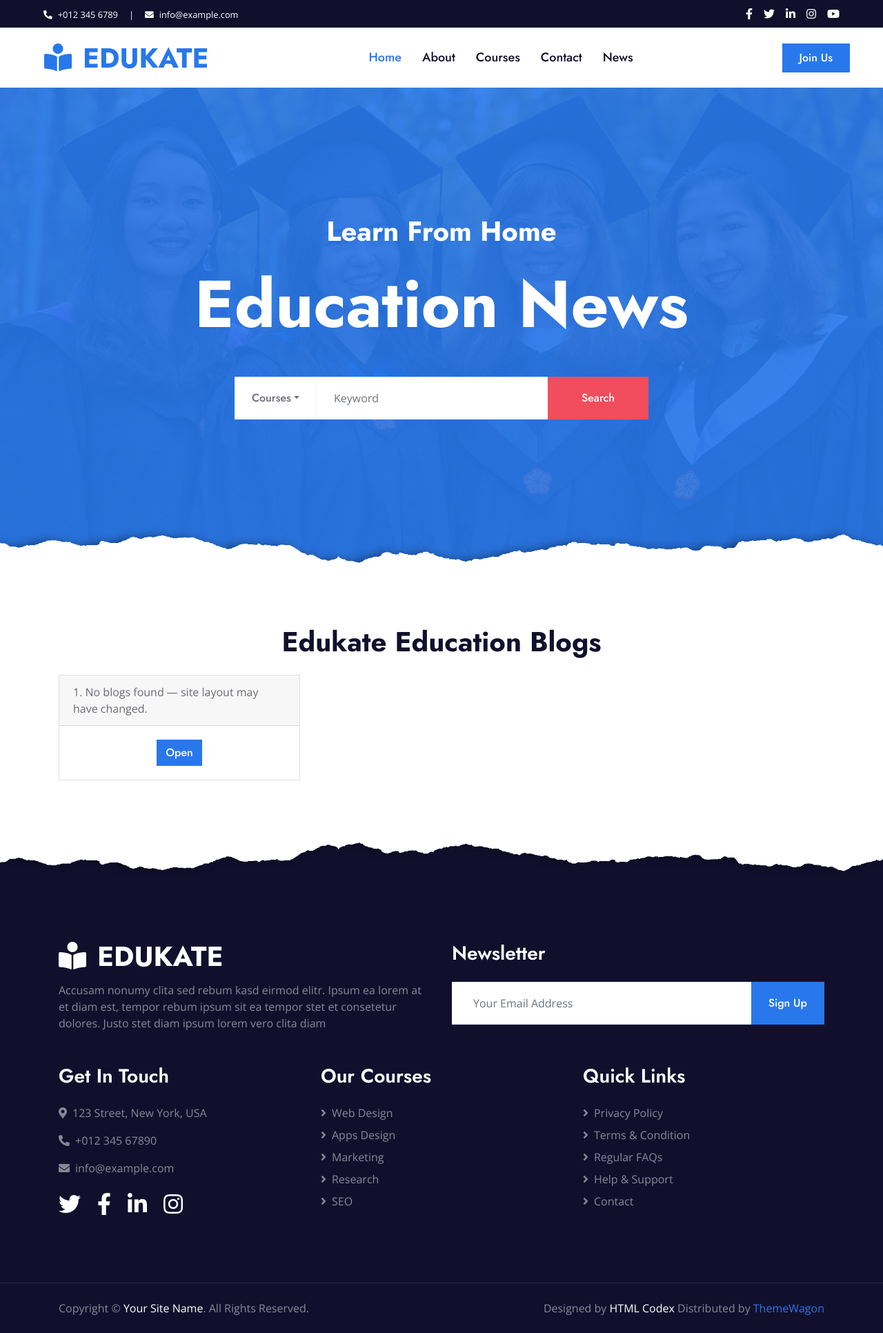
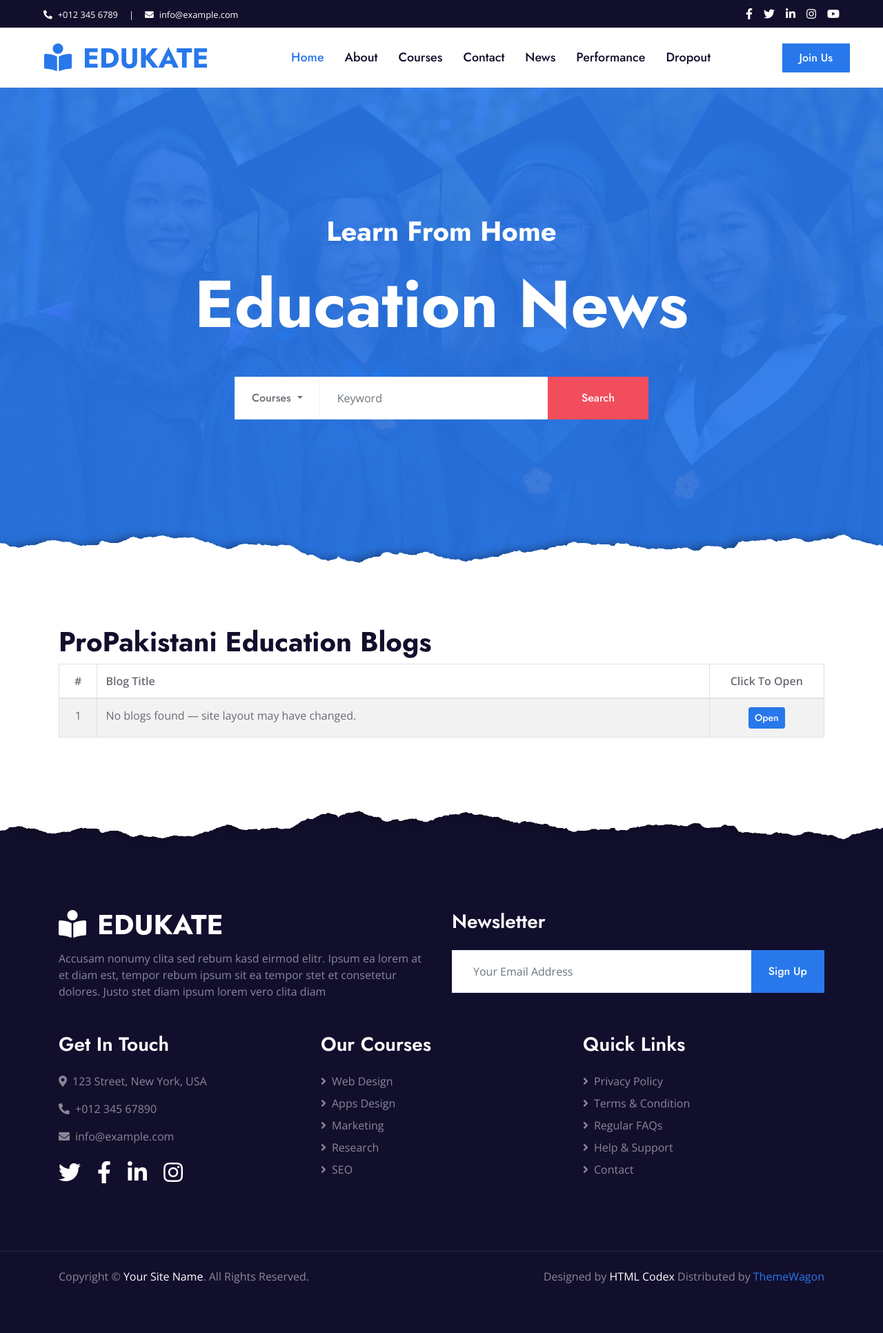
Before and after one commit to moheebakhter/E-projectEdu, a Django app: page /new in a window 1280 px wide. Shown: the whole page at 69% size. After the commit the page ends 1860 px from the top, so only its background shows below. Run offline with Django 5.2, Linux system fonts and the light colour scheme; data that the repository does not hold is empty; some libraries are stand-ins or nearby versions.

Commit message:
predictup

```diff
--- a/Education/myapp/templates/myapp/news.html
+++ b/Education/myapp/templates/myapp/news.html
@@ -6,27 +6,36 @@
         background-color: #f8f9fa;
         padding: 30px;
     }
-    .card {
+
+    .table-container {
+        background: white;
         border-radius: 12px;
-        box-shadow: 0 4px 12px rgba(0,0,0,0.1);
-        margin-bottom: 20px;
+        padding: 20px;
+        box-shadow: 0 4px 12px rgba(0, 0, 0, 0.1);
     }
-    .card-header {
+
+    h1 {
+        text-align: center;
+        font-weight: bold;
+        margin-bottom: 25px;
+    }
+
+    th {
         background-color: #0d6efd;
         color: white;
-        font-weight: bold;
-        font-size: 1.2rem;
-        padding: 15px 20px;
     }
-    .card-body {
-        padding: 20px;
+
+    tr:hover {
+        background-color: #f1f1f1;
     }
-    .btn-primary {
-        background-color: #0d6efd;
-        border: none;
+
+    a {
+        text-decoration: none;
+        color: #0d6efd;
     }
-    .btn-primary:hover {
-        background-color: #084298;
+
+    a:hover {
+        text-decoration: underline;
     }
 </style>
 {% endblock %}
@@ -37,17 +46,21 @@
     <div class="container text-center my-5 py-5">
         <h1 class="text-white mt-4 mb-4">Learn From Home</h1>
         <h1 class="text-white display-1 mb-5">Education News</h1>
+
         <div class="mx-auto mb-5" style="width: 100%; max-width: 600px;">
             <div class="input-group">
                 <div class="input-group-prepend">
-                    <button class="btn btn-outline-light bg-white text-body px-4 dropdown-toggle" type="button" data-toggle="dropdown"
-                        aria-haspopup="true" aria-expanded="false">Courses</button>
+                    <button class="btn btn-outline-light bg-white text-body px-4 dropdown-toggle" type="button"
+                        data-toggle="dropdown" aria-haspopup="true" aria-expanded="false">
+                        Courses
+                    </button>
                     <div class="dropdown-menu">
                         <a class="dropdown-item" href="#">Courses 1</a>
                         <a class="dropdown-item" href="#">Courses 2</a>
                         <a class="dropdown-item" href="#">Courses 3</a>
                     </div>
                 </div>
+
                 <input type="text" class="form-control border-light" style="padding: 30px 25px;" placeholder="Keyword">
                 <div class="input-group-append">
                     <button class="btn btn-secondary px-4 px-lg-5">Search</button>
@@ -58,22 +71,30 @@
 </div>
 <!-- Header End -->
 
-<div class="container mt-5">
-    <h1 class="text-center mb-4 fw-bold">Edukate Education Blogs</h1>
+<div class="container table-container mt-5">
+    <h1>ProPakistani Education Blogs</h1>
 
-    <div class="row">
-        {% for blog in blogs %}
-        <div class="col-md-6 col-lg-4">
-            <div class="card">
-                <div class="card-header">
-                    {{ forloop.counter }}. {{ blog.title }}
-                </div>
-                <div class="card-body text-center">
-                    <a href="{{ blog.link }}" target="_blank" class="btn btn-primary">Open</a>
-                </div>
-            </div>
-        </div>
-        {% endfor %}
+    <div class="table-responsive">
+        <table class="table table-striped table-bordered align-middle">
+            <thead>
+                <tr>
+                    <th class="text-center" style="width: 5%;">#</th>
+                    <th>Blog Title</th>
+                    <th class="text-center" style="width: 15%;">Click To Open</th>
+                </tr>
+            </thead>
+            <tbody>
+                {% for blog in blogs %}
+                <tr>
+                    <td class="text-center">{{ forloop.counter }}</td>
+                    <td>{{ blog.title }}</td>
+                    <td class="text-center">
+                        <a href="{{ blog.link }}" target="_blank" class="btn btn-primary btn-sm">Open</a>
+                    </td>
+                </tr>
+                {% endfor %}
+            </tbody>
+        </table>
     </div>
 </div>
 {% endblock %}
--- a/Education/myapp/urls.py
+++ b/Education/myapp/urls.py
@@ -10,6 +10,8 @@ urlpatterns = [
     path("c", views.Course, name="course"),
     path("con", views.Contact, name="con"),
     path("new", views.blog_list, name="blog_list"),
+    path('predict/', views.predict_view, name='predict'),
+    path("dropout/", views.dropout_view, name="dropout"),
     path("logout", views.logout_view, name="logout"),
     path("", views.home, name="home"),
 
--- a/Education/myapp/views.py
+++ b/Education/myapp/views.py
@@ -8,10 +8,13 @@ from django.conf import settings
 from django.contrib.auth import logout
 from django.views.decorators.cache import never_cache
 from django.http import HttpResponse
-
 from Education.firebase_config import db
 from .scrapper import scrape_propakistani_blogs
-
+import pandas as pd
+from sklearn.linear_model import LinearRegression
+from sklearn.linear_model import LogisticRegression
+from sklearn.model_selection import train_test_split
+from sklearn.metrics import accuracy_score
 
 # 🔹 Authentication: Register
 def register(req):
@@ -117,6 +120,64 @@ def blog_list(request):
     blogs = scrape_propakistani_blogs()
     return render(request, "myapp/news.html", {"blogs": blogs})
 
+def predict_view(request):
+    result = None
+
+    if request.method == "POST":
+        hours = float(request.POST.get("hours"))
+
+        # Load dataset
+        mydata = pd.read_csv("Expanded_data_with_more_features.csv")
+        x = mydata[["WklyStudyHours"]]
+        y = mydata["WritingScore"]
+        x = x.dropna()
+        y = y.loc[x.index]
+
+        # Train model
+        model = LinearRegression()
+        model.fit(x, y)
+
+        # Predict
+        prediction = model.predict([[hours]])
+        result = round(prediction[0], 2)
+
+    return render(request, "myapp/predict.html", {"result": result})
+
+
+# 🔹 Train model once when the server starts
+df = pd.read_csv("student_dropout_dataset.csv")
+
+x = df[["Attendance", "StudyHours", "ParentalSupport", "PreviousGrade"]]
+y = df["Dropout"]
+
+x_train, x_test, y_train, y_test = train_test_split(x, y, test_size=0.2, random_state=42)
+
+model = LogisticRegression()
+model.fit(x_train, y_train)
+
+accuracy = round(accuracy_score(y_test, model.predict(x_test)), 3)
+print(f"✅ Dropout Model trained (Accuracy: {accuracy})")
+
+
+# 🔹 Django view for form and prediction
+def dropout_view(request):
+    result = None
+    if request.method == "POST":
+        attendance = float(request.POST.get("attendance"))
+        studyhours = float(request.POST.get("studyhours"))
+        parent = int(request.POST.get("parent"))
+        grade = float(request.POST.get("grade"))
+
+        # Prediction
+        user_data = [[attendance, studyhours, parent, grade]]
+        prediction = model.predict(user_data)[0]
+
+        if prediction == 1:
+            result = "⚠️ High Chance of dropout"
+        else:
+            result = "✅ Great! The student is on the right track and likely to complete studies"
+
+    return render(request, "myapp/dropout.html", {"result": result, "accuracy": accuracy})
 
 # 🔹 Logout
 def logout_view(request):
--- a/Education/templates/master.html
+++ b/Education/templates/master.html
@@ -70,16 +70,19 @@
                 <span class="navbar-toggler-icon"></span>
             </button>
             <div class="collapse navbar-collapse justify-content-between px-lg-3" id="navbarCollapse">
-                <div class="navbar-nav mx-auto py-0">
-                    <a href="/i" class="nav-item nav-link active">Home</a>
-                    <a href="a" class="nav-item nav-link">About</a>
-                    <a href="c" class="nav-item nav-link">Courses</a>
-                    <a href="con" class="nav-item nav-link">Contact</a>
-                    <a href="new" class="nav-item nav-link">News</a>
-                    </div>
+              <div class="navbar-nav mx-auto py-0">
+    <a href="{% url 'index' %}" class="nav-item nav-link active">Home</a>
+    <a href="{% url 'about' %}" class="nav-item nav-link">About</a>
+    <a href="{% url 'course' %}" class="nav-item nav-link">Courses</a>
+    <a href="{% url 'con' %}" class="nav-item nav-link">Contact</a>
+    <a href="{% url 'blog_list' %}" class="nav-item nav-link">News</a>
+    <a href="{% url 'predict' %}" class="nav-item nav-link">Performance</a>
+    <a href="{% url 'dropout' %}" class="nav-item nav-link">Dropout</a>
+</div>
                 </div>
                 <a href="" class="btn btn-primary py-2 px-4 d-none d-lg-block">Join Us</a>
             </div>
+
         </nav>
     </div>
     <!-- Navbar End -->
```
Also changed, not shown: Education/db.sqlite3.
